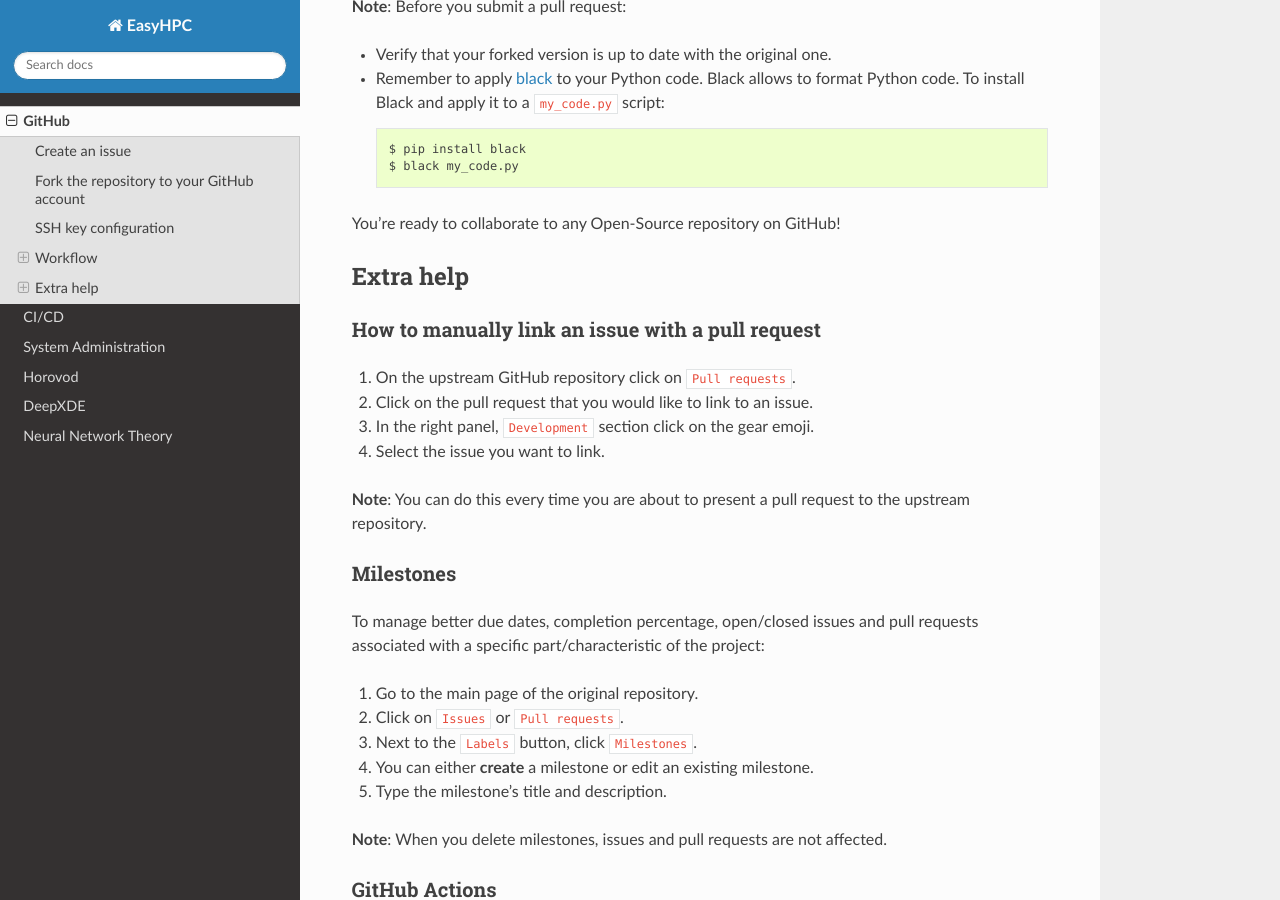
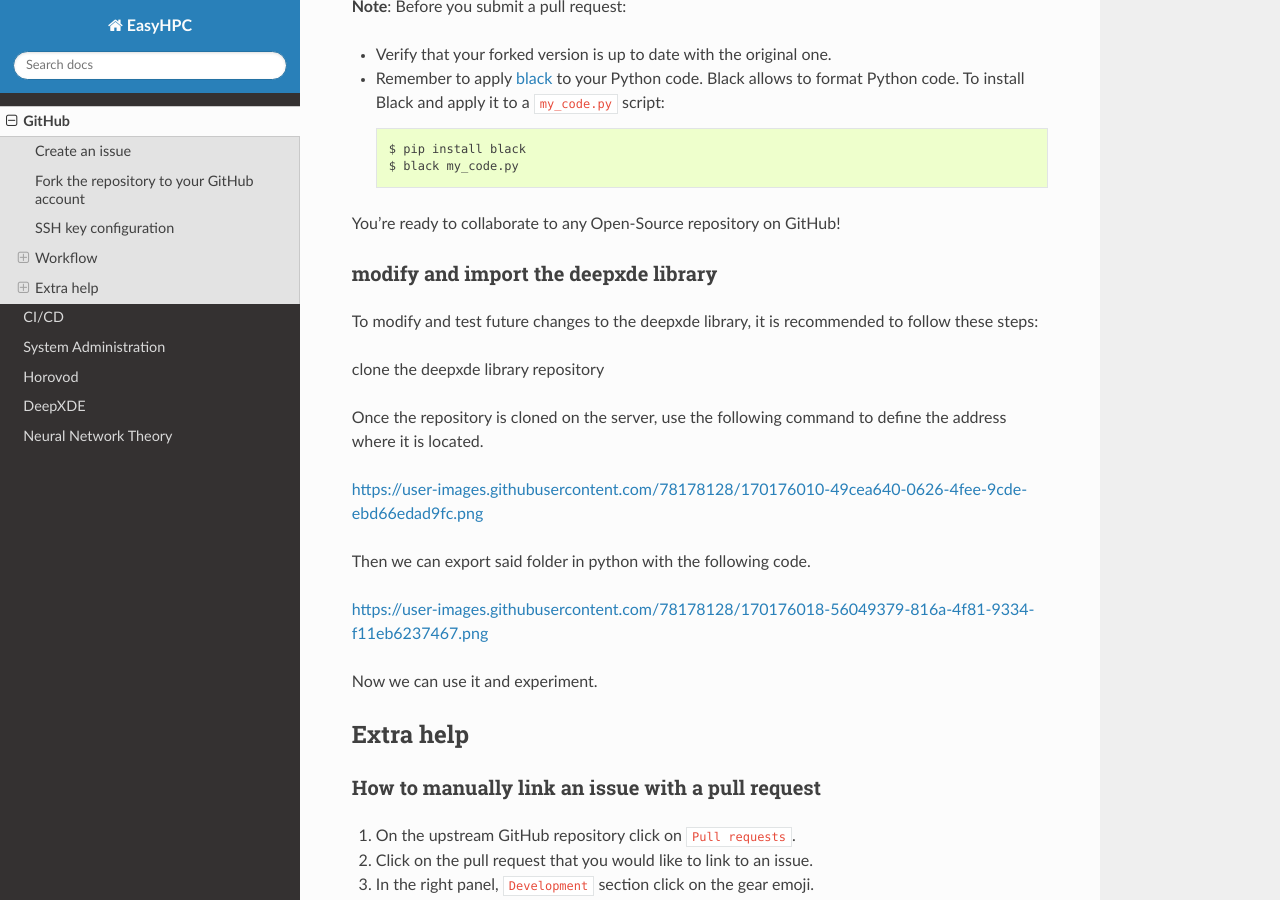
Before and after one commit to pescap/EasyHPC, a Sphinx documentation site: the page built from docs/source/github.rst, in a window 1280 px wide and 900 px high, scrolled down 3950 px. Built offline with Sphinx 7.4.7 and the Read the Docs theme 2.0.0, drawn with Linux system fonts in a browser that asks for light colours.

Commit message:
how to edit a package?

```diff
--- a/docs/source/github.rst
+++ b/docs/source/github.rst
@@ -156,6 +156,24 @@ Check compatibility and propose a Pull Request. You should see your pushes on th
 
 You're ready to collaborate to any Open-Source repository on GitHub!
 
+modify and import the deepxde library
+***************************************************************
+To modify and test future changes to the deepxde library, it is recommended to follow these steps:
+
+clone the deepxde library repository
+
+Once the repository is cloned on the server, use the following command to define
+the address where it is located.
+
+https://user-images.githubusercontent.com/78178128/170176010-49cea640-0626-4fee-9cde-ebd66edad9fc.png
+
+Then we can export said folder in python with the following code.
+
+https://user-images.githubusercontent.com/78178128/170176018-56049379-816a-4f81-9334-f11eb6237467.png
+
+Now we can use it and experiment.
+
+
 Extra help
 ----------
 
```
